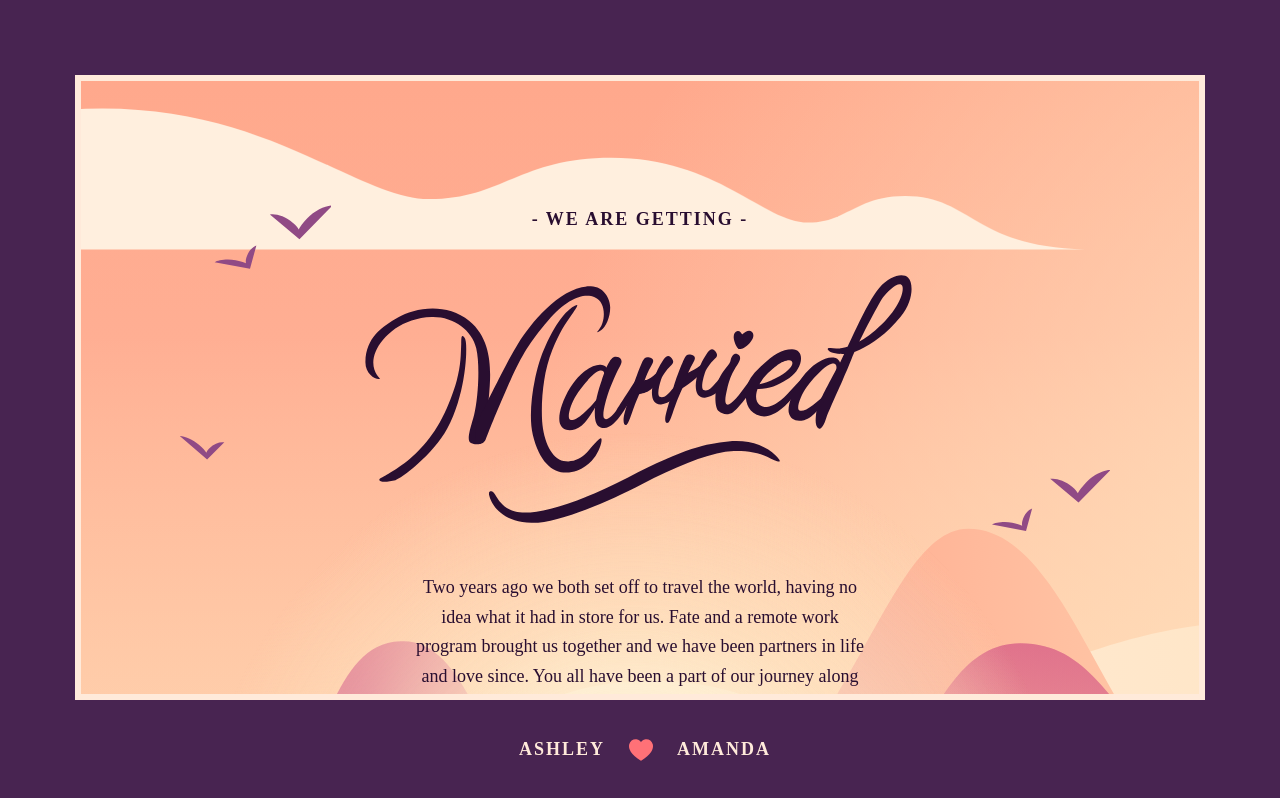
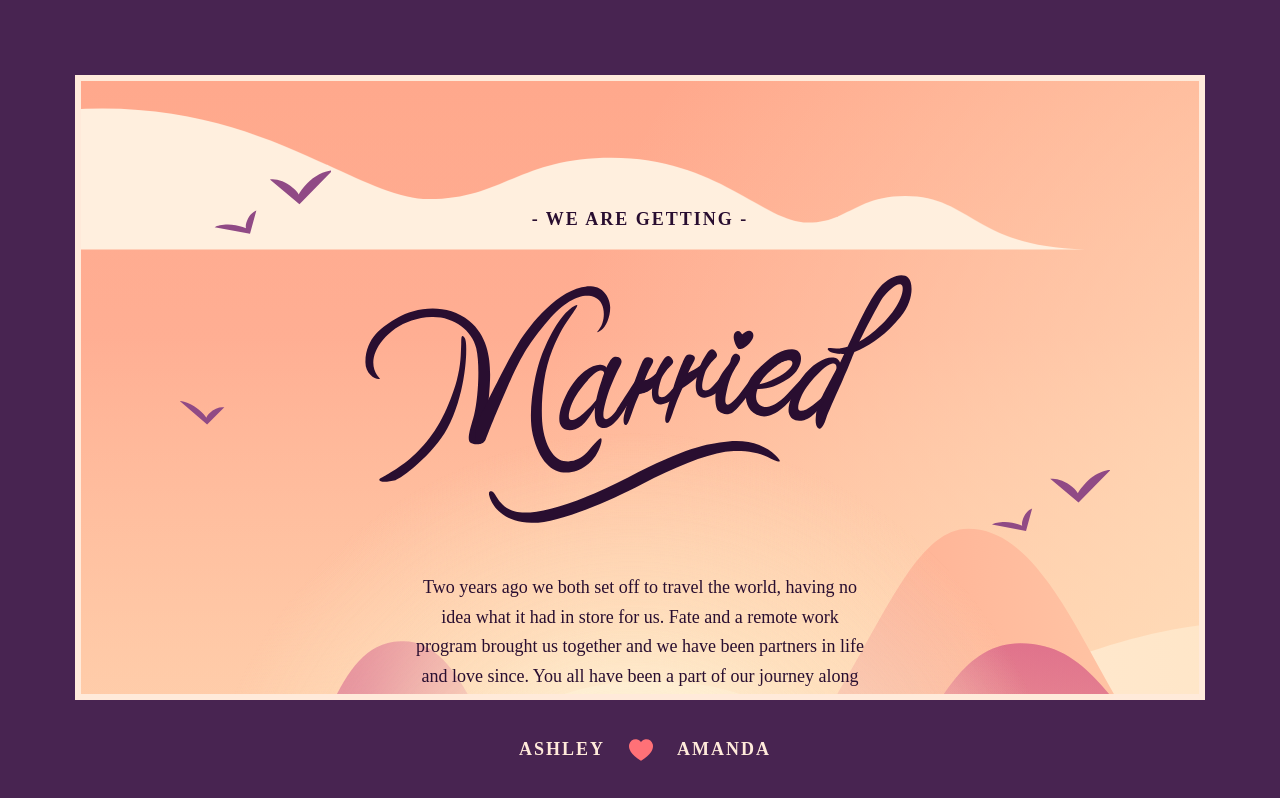
Before and after one commit to paulinecheung11/react-rsvp, a React app: page / in a window 1280 px wide. Shown: the top 798 px of the page. Built offline with nearby package versions, Linux system fonts and the light colour scheme.

Commit message:
Better bird placement

```diff
--- a/public/styles.css
+++ b/public/styles.css
@@ -389,7 +389,7 @@ body {
   }
   .birds-left {
     left: 146px;
-    top: 173px;
+    top: 138px;
   }
   .birds-right {
     right: 170px;
```
